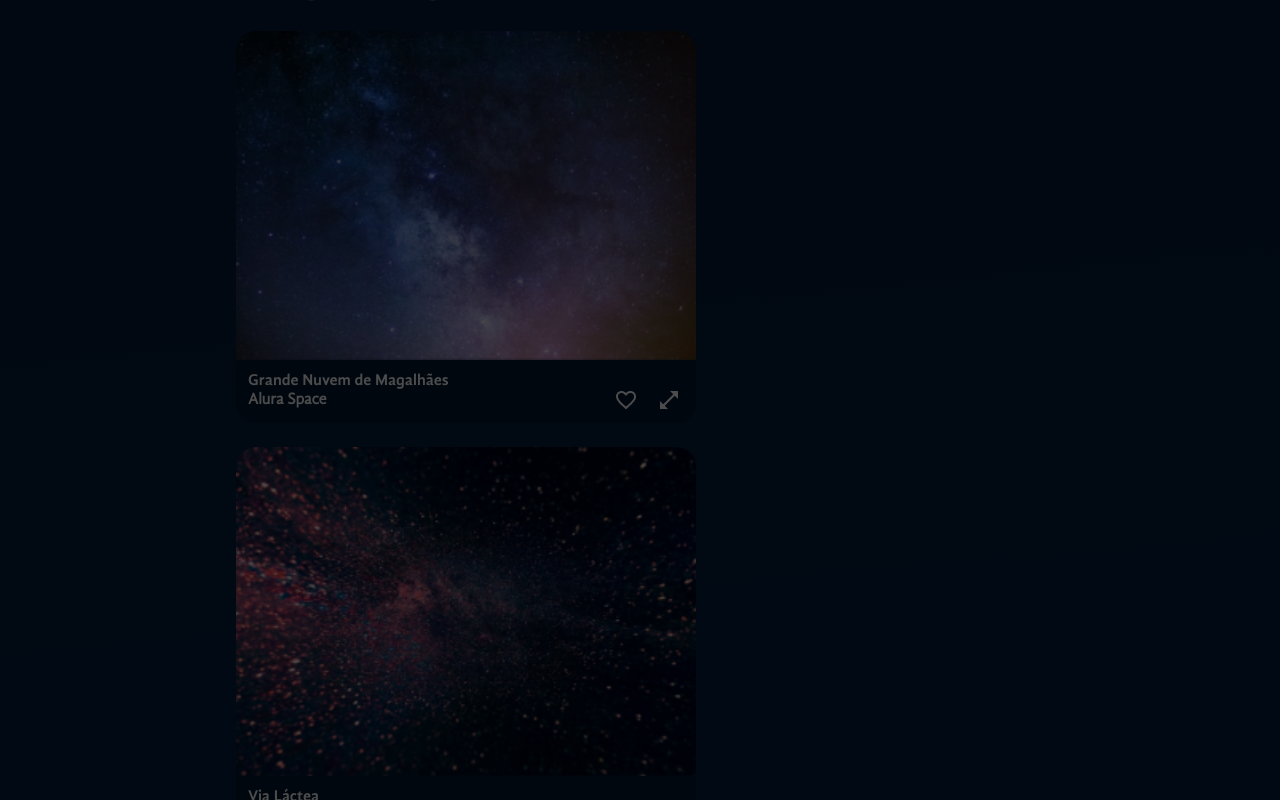
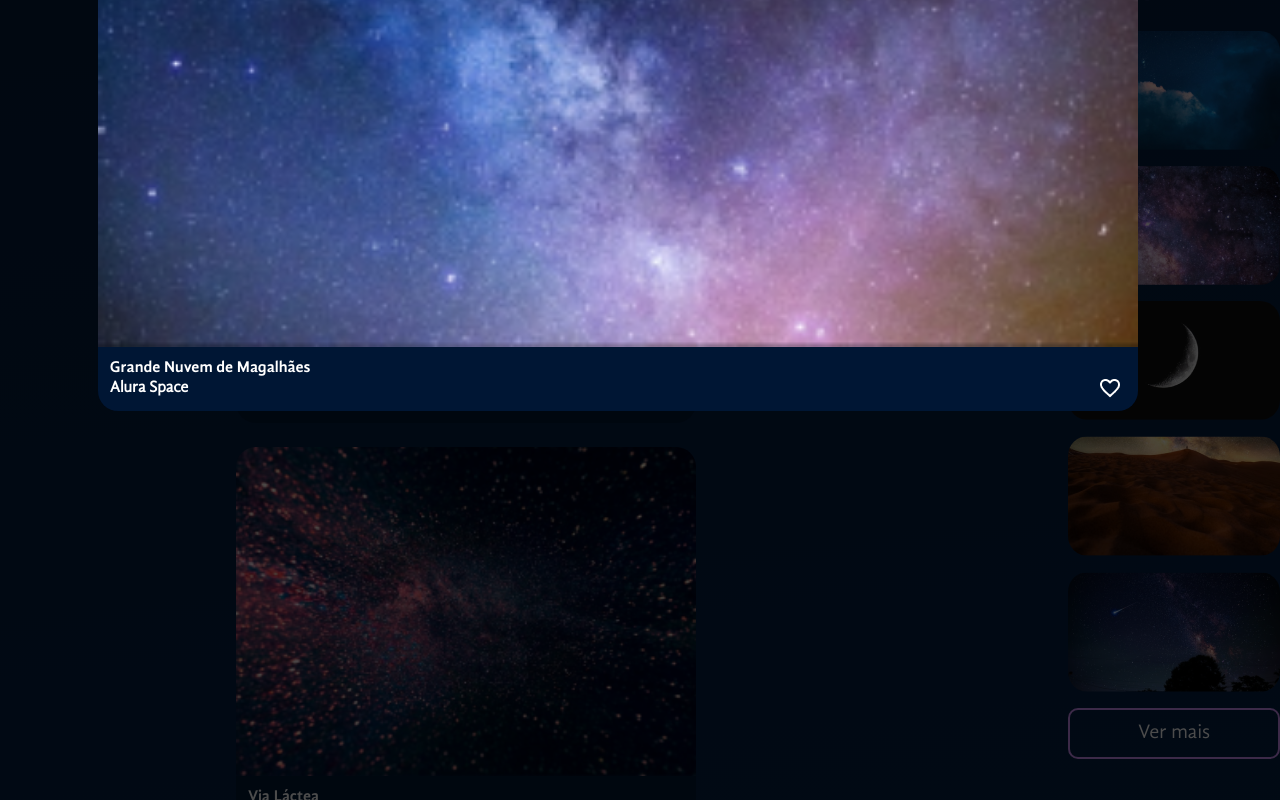
Before and after one commit to Kenichi07/Projetos-React, a React (Vite) app in the folder space-app/: page / in a window 1280 px wide. Both pictures are taken after a click on the button 669 px from the left and 1091 px from the top of the page. Shown: the part 691-1491 px from the top of the page. Built offline with nearby package versions, Linux system fonts and the light colour scheme.

Commit message:
refactor: created and styled Populares component

```diff
--- a/space-app/src/App.jsx
+++ b/space-app/src/App.jsx
@@ -39,10 +39,9 @@
 `;
 
 const App = () => {
-  // eslint-disable-next-line no-unused-vars
   const [fotosDaGaleria, setFotosDaGaleria] = useState(fotos);
-  // eslint-disable-next-line no-unused-vars
   const [fotoSelecionada, setFotoSelecionada] = useState(null);
+
   return (
     <FundoGradiente>
       <EstilosGlobais />
@@ -62,7 +61,10 @@
           </ConteudoGaleria>
         </MainContainer>
       </AppContainer>
-      <ModalZoom foto={fotoSelecionada} />
+      <ModalZoom
+        foto={fotoSelecionada}
+        aoFechar={() => setFotoSelecionada(null)}
+      />
     </FundoGradiente>
   );
 };
--- /dev/null
+++ b/space-app/src/componentes/Galeria/Populares/fotos-populares.json
@@ -0,0 +1,27 @@
+[
+  {
+    "path": "/imagens/populares/foto-1.png",
+    "alt": "galáxia",
+    "id": 1
+  },
+  {
+    "path": "/imagens/populares/foto-2.png",
+    "alt": "lua",
+    "id": 2
+  },
+  {
+    "path": "/imagens/populares/foto-3.png",
+    "alt": "terra",
+    "id": 3
+  },
+  {
+    "path": "/imagens/populares/foto-4.png",
+    "alt": "nuvem",
+    "id": 4
+  },
+  {
+    "path": "/imagens/populares/foto-5.png",
+    "alt": "meteoro",
+    "id": 5
+  }
+]
--- a/space-app/src/componentes/Galeria/Populares/index.jsx
+++ b/space-app/src/componentes/Galeria/Populares/index.jsx
@@ -1,7 +1,44 @@
+import { styled } from "styled-components";
 import Titulo from "../../Titulo";
 
+import fotos from "./fotos-populares.json";
+
+const ColunaFotos = styled.section`
+  display: flex;
+  flex-direction: column;
+  gap: 16px;
+`;
+
+const Imagem = styled.img`
+  max-width: 212px;
+  border-radius: 20px;
+`;
+
+const Botao = styled.button`
+  background-color: transparent;
+  color: #fff;
+  border: 2px solid;
+  border-color: #c98cf1;
+  padding: 12px 20px;
+  font-size: 20px;
+  border-radius: 10px;
+  cursor: pointer;
+  width: 100%;
+  margin-top: 16px;
+`;
+
 const Populares = () => {
-  return <Titulo $alinhamento="center">Populares</Titulo>;
+  return (
+    <section>
+      <Titulo $alinhamento="center">Populares</Titulo>
+      <ColunaFotos>
+        {fotos.map((foto) => (
+          <Imagem key={foto.id} src={foto.path} alt={foto.alt} />
+        ))}
+      </ColunaFotos>
+      <Botao>Ver mais</Botao>
+    </section>
+  );
 };
 
 export default Populares;
--- a/space-app/src/componentes/Galeria/index.jsx
+++ b/space-app/src/componentes/Galeria/index.jsx
@@ -1,15 +1,16 @@
-import styled from "styled-components";
+import { styled } from "styled-components";
 import Titulo from "../Titulo";
+import Tags from "./Tags";
 import Populares from "./Populares";
-import Tags from "./Tags";
 import Imagem from "./Imagem";
 
-const GaleriaContainer = styled.section`
+const GaleriaContainer = styled.div`
   display: flex;
+  gap: 24px;
 `;
 
 const SecaoFluida = styled.section`
-  flex: 1;
+  flex-grow: 1;
 `;
 
 const ImagensContainer = styled.section`
@@ -29,9 +30,9 @@
           <ImagensContainer>
             {fotos.map((foto) => (
               <Imagem
+                aoZoomSolicitado={aoFotoSelecionada}
                 key={foto.id}
                 foto={foto}
-                aoZoomSolicitado={aoFotoSelecionada}
               />
             ))}
           </ImagensContainer>
--- a/space-app/src/componentes/ModalZoom/index.jsx
+++ b/space-app/src/componentes/ModalZoom/index.jsx
@@ -1,32 +1,48 @@
-import styled from "styled-components";
+import { styled } from "styled-components";
 import Imagem from "../Galeria/Imagem";
+import BotaoIcone from "../BotaoIcone";
 
 const Overlay = styled.div`
   background-color: rgba(0, 0, 0, 0.7);
   position: fixed;
   top: 0;
-  left: 0;
   right: 0;
   bottom: 0;
+  left: 0;
 `;
 
-const Dialog = styled.dialog`
+const DialogEstilizado = styled.dialog`
   position: absolute;
   top: 294px;
+  background: transparent;
+  padding: 0;
+  border: 0;
+  width: 1156px;
+  display: flex;
+  justify-content: center;
+  form {
+    button {
+      position: relative;
+      top: 20px;
+      right: 60px;
+    }
+  }
 `;
 
-const ModalZoom = ({ foto }) => {
+const ModalZoom = ({ foto, aoFechar }) => {
   return (
     <>
       {foto && (
         <>
           <Overlay />
-          <Dialog open={!!foto}>
+          <DialogEstilizado open={!!foto} onClose={aoFechar}>
             <Imagem foto={foto} expandida={true} />
             <form method="dialog">
-              <button type="submit">ok</button>
+              <BotaoIcone formMethod="dialog">
+                <img src="/icones/fechar.png" alt="Icone de fechar" />
+              </BotaoIcone>
             </form>
-          </Dialog>
+          </DialogEstilizado>
         </>
       )}
     </>
```
